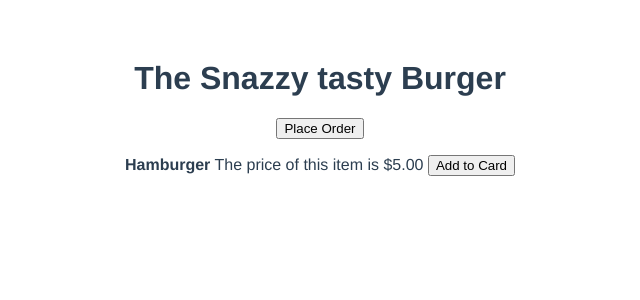
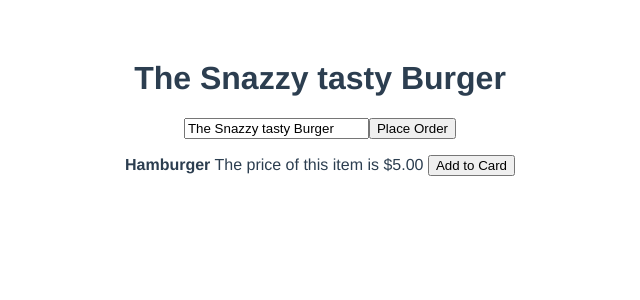
Before and after one commit to kami16ru/vueschool-composition-api, a Vue app: page / in a window 1280 px wide. Shown: the top 300 px of the page, without its empty margins (320-960 px from the left). Built offline with nearby package versions, Linux system fonts and the light colour scheme.

Commit message:
watch in composition api

```diff
--- a/src/App.vue
+++ b/src/App.vue
@@ -1,5 +1,6 @@
 <template>
   <h1>{{ name }}</h1>
+  <input type="text" v-model="name">
   <button  @click="placeOrder">Place Order</button>
 
   <YummyMeal :name="meal.name" :price="meal.price" @addToCard="addItemToCard" />
@@ -7,7 +8,7 @@
 </template>
 
 <script>
-import { ref, reactive } from 'vue'
+import { ref, reactive, watch } from 'vue'
 import YummyMeal from '@/components/YummyMeal.vue'
 
 export default {
@@ -21,6 +22,8 @@ export default {
     console.log(meal.name)
     const placeOrder = () => alert('You\'re order has been placed!')
     const addItemToCard = (item) => alert(`One ${item} added to card!`)
+
+    watch(name, (newName, oldName) => console.log(newName, oldName))
 
     return { name, placeOrder, addItemToCard, meal };
   }
```
